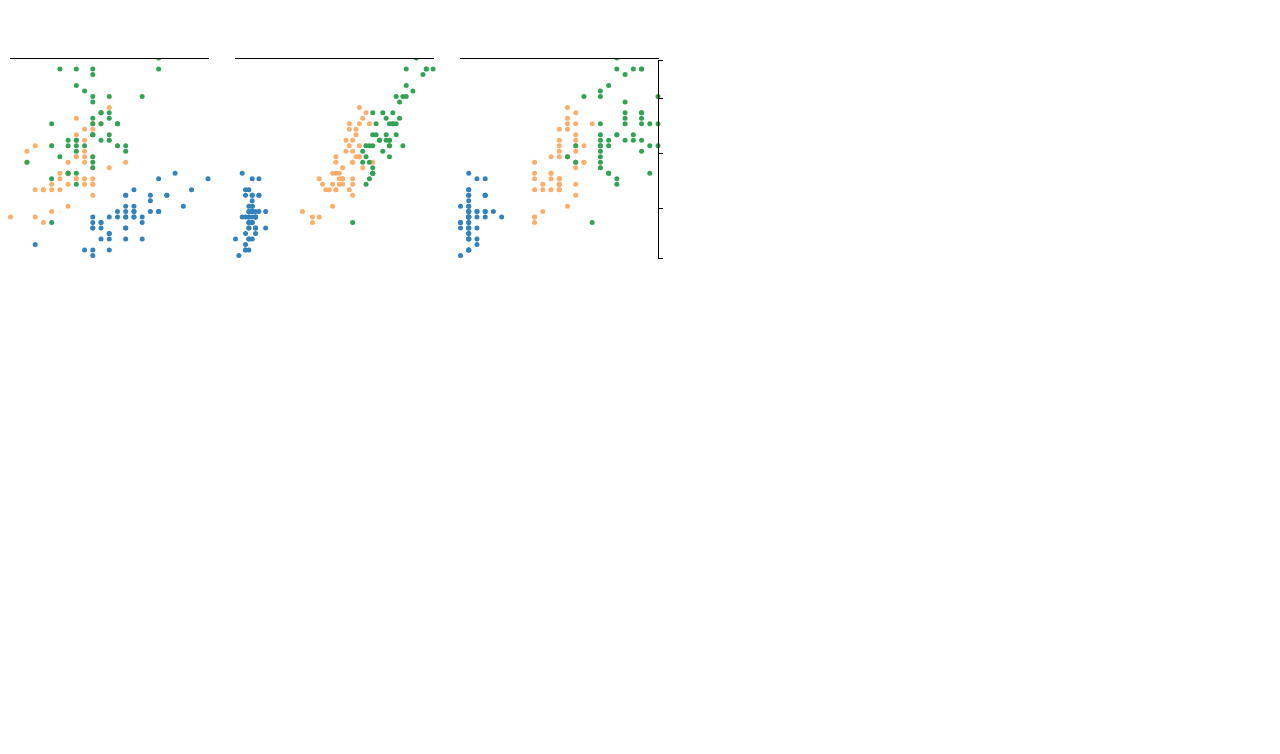
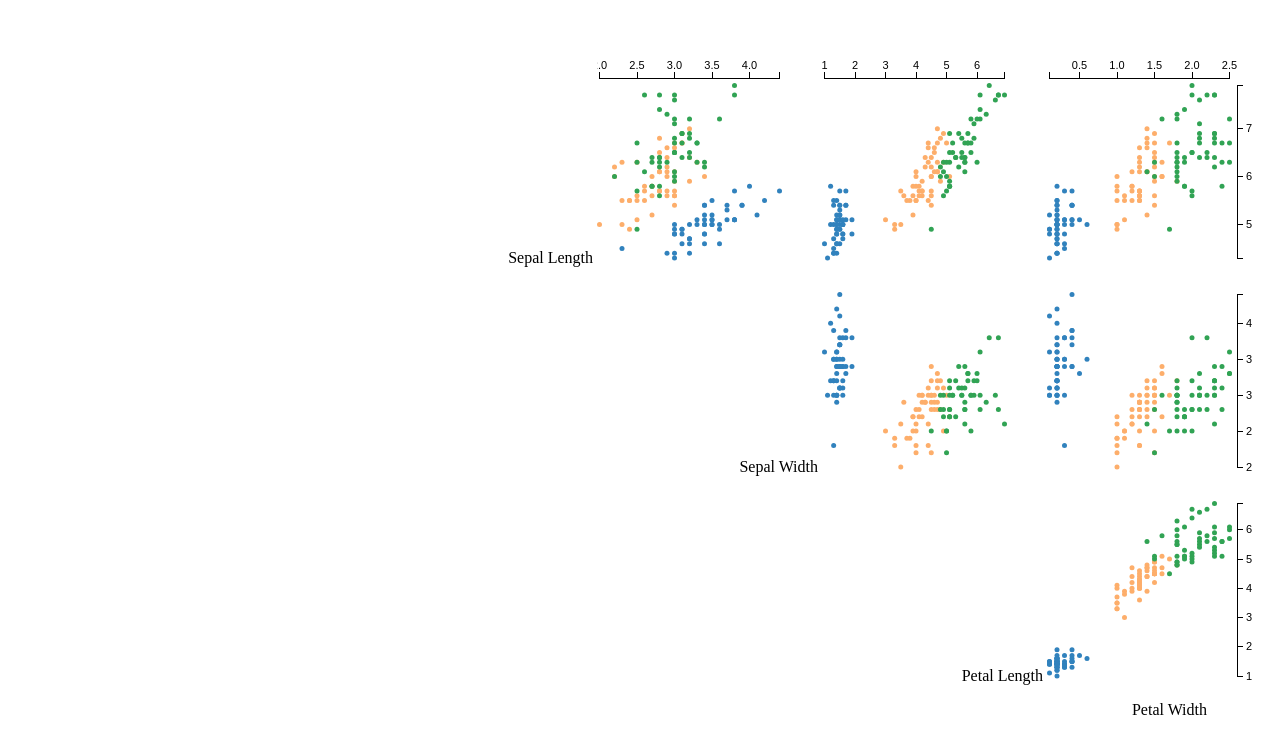
Before and after one commit to gideonite/d3-tutorial, a plain HTML site: page index.html in a window 1280 px wide. Drawn offline with nearby package versions, Linux system fonts and the light colour scheme.

Commit message:
didn't get to parallel coordinates,
but lets call it done for now.

```diff
--- a/index.html
+++ b/index.html
@@ -27,19 +27,50 @@
 <script type="text/javascript" src="iris-vis.js"></script>
 </head>
 <body>
-    <div id="row1"></div>
-    <div id="row2"></div>
+    <!--<div id="parallel-coordinates" style="float: left"></div>-->
+    <div id="row1" style="float: right;">
+    <span>Sepal Length</span>
+    </div>
+    <div id="row2" style="float: right; clear: both;">
+    <span>Sepal Width</span>
+    </div>
+    <div id="row3" style="float: right; clear: both;">
+    <span>Petal Length</span>
+    </div>
+    <div style="clear: both; margin-right: 65px; float: right;"><p>Petal Width</p></div>
 </body>
-
 <script type="text/javascript">
 
     var d;
     d3.tsv('iris.txt', function(data){
         d = data;
+        // row 1
         var row1 = document.getElementById('row1');
-        var sepalWidth_sepalLength = iris_scatter( { div: row1, data: data, x_feature: "Sepal.Width", y_feature: "Sepal.Length", x_axis: true });
-        var petalLength_sepalLength = iris_scatter( { div: row1, data: data, x_feature: "Petal.Length", y_feature: "Sepal.Length", x_axis: true });
-        var petalWidth_sepalLength = iris_scatter( { div: row1, data: data, x_feature: "Petal.Width", y_feature: "Sepal.Length", x_axis: true, y_axis: true });
+        var sepalWidth_sepalLength = iris_scatter(
+            { div: row1, data: data, x_feature: "Sepal.Width", y_feature: "Sepal.Length", x_axis: true });
+        var petalLength_sepalLength = iris_scatter(
+            { div: row1, data: data, x_feature: "Petal.Length", y_feature: "Sepal.Length", x_axis: true });
+        var petalWidth_sepalLength = iris_scatter(
+            { div: row1, data: data, x_feature: "Petal.Width", y_feature: "Sepal.Length", x_axis: true, y_axis: true });
+
+        // row 2
+        var row2 = document.getElementById('row2');
+        var petalLength_sepalWidth = iris_scatter(
+            { div: row2, data: data, x_feature: "Petal.Length", y_feature: "Sepal.Width"});
+        var petalWidth_sepalWidth = iris_scatter(
+            { div: row2, data: data, x_feature: "Petal.Width", y_feature: "Sepal.Width", y_axis: true});
+
+        // row 3
+        var row3 = document.getElementById('row3');
+        var petalLength_sepalWidth = iris_scatter(
+            { div: row3, data: data, x_feature: "Petal.Width", y_feature: "Petal.Length", y_axis: true});
+
+        d3.selectAll('#row2 svg').style('margin-top', null)
+        d3.selectAll('#row3 svg').style('margin-top', null)
+
+        //iris_parallel_coordinates(
+        //        {div: document.getElementById('parallel-coordinates'),
+        //        data: data})
     });
 </script>
 
--- a/iris-vis.js
+++ b/iris-vis.js
@@ -1,3 +1,4 @@
+// takes a list of iris data and converts strings to numbers
 var process_data = function(data) {
     return data.map(function(d, i){
         d['Petal.Length'] = parseFloat(d['Petal.Length']);
@@ -10,21 +11,36 @@ var process_data = function(data) {
     });
 };
 
-var dims = {
-    width: 200,
-    height: 200,
-    radius: 2.5,
-    height_padding: 20
-};
+var species_domain = ['setosa', 'versicolor', 'virginica'];
 
-var margin = {
-    right: 20,
-    top: 50
-};
+// lifted from the d3/lib
+var d3_category20c = [
+"#3182bd", "#6baed6", "#9ecae1", "#c6dbef",
+    "#e6550d", "#fd8d3c", "#fdae6b", "#fdd0a2",
+    "#31a354", "#74c476", "#a1d99b", "#c7e9c0",
+    "#756bb1", "#9e9ac8", "#bcbddc", "#dadaeb",
+    "#636363", "#969696", "#bdbdbd", "#d9d9d9"
+    ];
+
+    species_scale = d3.scale.ordinal()
+.domain(species_domain)
+    .range([d3_category20c[0], d3_category20c[6], d3_category20c[8]]);
 
 // params: an object with the following: div, data, x_feature, y_feature
 // returns the svg containing the scatter plot
 var iris_scatter = function(params) {
+    var dims = {
+        width: 200,
+        height: 200,
+        radius: 2.5,
+        padding_top: 20,
+        padding_right: 10
+    };
+
+    var margin = {
+        right: 20,
+        top: 50
+    };
 
     data = process_data(params.data);
 
@@ -43,7 +59,7 @@ var iris_scatter = function(params) {
 
     var x = d3.scale.linear()
         .domain(x_domain)
-        .range([dims.radius, dims.width]);
+        .range([dims.radius, dims.width - dims.padding_right - dims.radius - 5]);
 
     // y
     var y_domain = data.map(function(d) {
@@ -53,24 +69,7 @@ var iris_scatter = function(params) {
 
     var y = d3.scale.linear()
         .domain(y_domain)
-        .range([dims.radius, dims.height]);
-
-    var species_domain = data.map(function(d) {
-        return d['Species'];
-    });
-
-    // lifted from the d3/lib
-    var d3_category20c = [
-        "#3182bd", "#6baed6", "#9ecae1", "#c6dbef",
-        "#e6550d", "#fd8d3c", "#fdae6b", "#fdd0a2",
-        "#31a354", "#74c476", "#a1d99b", "#c7e9c0",
-        "#756bb1", "#9e9ac8", "#bcbddc", "#dadaeb",
-        "#636363", "#969696", "#bdbdbd", "#d9d9d9"
-            ];
-
-    species_scale = d3.scale.ordinal()
-        .domain(species_domain)
-        .range([d3_category20c[0], d3_category20c[6], d3_category20c[8]]);
+        .range([dims.height, dims.padding_top + dims.radius + 5]);
 
     var circle = svg.selectAll('circle')
         .data(data);
@@ -81,24 +80,29 @@ var iris_scatter = function(params) {
         .attr('r', dims.radius)
         .attr('fill', function(d) { return species_scale(d['Species']); })
         .attr('cx', function(d) { return x(d[params.x_feature]); })
-        .attr('cy', function(d) { return dims.height - y(d[params.y_feature]); });
+        .attr('cy', function(d) { return y(d[params.y_feature]); });
 
     circle.on('mouseover', function(that) {
         d3.selectAll('circle').filter(function(d) {
             return d.idx === that.idx;
-        }).attr('fill', 'red');
+        })
+        .attr('fill', 'red')
+        .attr('r', dims.radius * 2)
+        .style('z-index', 200);
     });
 
     circle.on('mouseout', function(that) {
         d3.selectAll('circle').filter(function(d) {
             return d.idx === that.idx;
-        }).attr('fill', function(d) { return species_scale(d['Species']); })
+        })
+        .attr('fill', function(d) { return species_scale(d['Species']); })
+        .attr('r', dims.radius);
     });
 
     if (params.x_axis) {
         svg.append('g')
             .attr('class', 'axis')
-            .attr('transform', 'translate(0,' + dims.top_padding + ')')
+            .attr('transform', 'translate(0,' + dims.padding_top + ')')
                     .call(d3.svg.axis()
                         .scale(x)
                         .orient("top")
@@ -108,7 +112,7 @@ var iris_scatter = function(params) {
     if (params.y_axis) {
         svg.append('g')
             .attr('class', 'axis')
-            .attr('transform', 'translate(' + dims.width + ',0)')
+            .attr('transform', 'translate(' + (dims.width - dims.padding_right) + ',0)')
                     .call(d3.svg.axis()
                         .scale(y)
                         .orient("right")
@@ -117,3 +121,38 @@ var iris_scatter = function(params) {
 
     return svg;
 };
+
+//var iris_parallel_coordinates = function(params) {
+//
+//    var dims = {
+//        width: 400,
+//        height: 200,
+//        radius: 2.5,
+//        padding_top: 20,
+//        padding_right: 10
+//    };
+//
+//    var svg = d3.select(params.div)
+//        .append('svg')
+//        .attr('width', dims.width)
+//        .attr('height', dims.height);
+//
+//    var sepal_length_range = data.map(function(d) { return d['Sepal.Length']; });
+//    sepal_length_range = [ d3.min(sepal_length_range), d3.max(sepal_length_range) ];
+//    var sepal_length_scale = d3.scale.linear()
+//        .domain(dims.height)
+//        .range(sepal_length_range);
+//
+//    var sepal_width_range = data.map(function(d) { return d['Sepal.Width']; });
+//    sepal_width_range = [ d3.min(sepal_width_range), d3.max(sepal_width_range) ];
+//    var sepal_width_scale = d3.scale.linear()
+//        .domain(dims.height)
+//        .range(sepal_width_range);
+//
+//    svg.selectAll('line')
+//        .data(params.data)
+//        .enter()
+//        .append('line')
+//        .attr('d', function(d) {
+//        });
+//};
```
Also changed, not shown: 1 other file.
